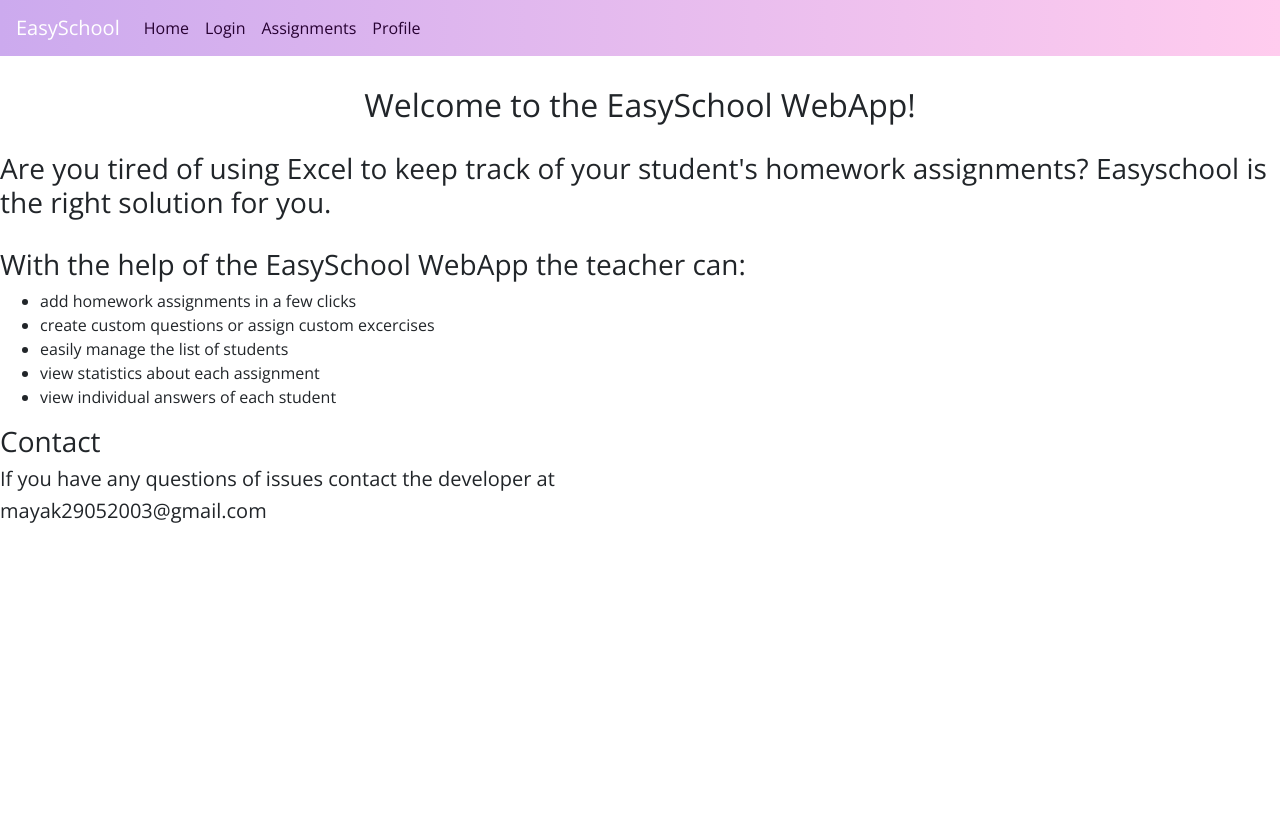
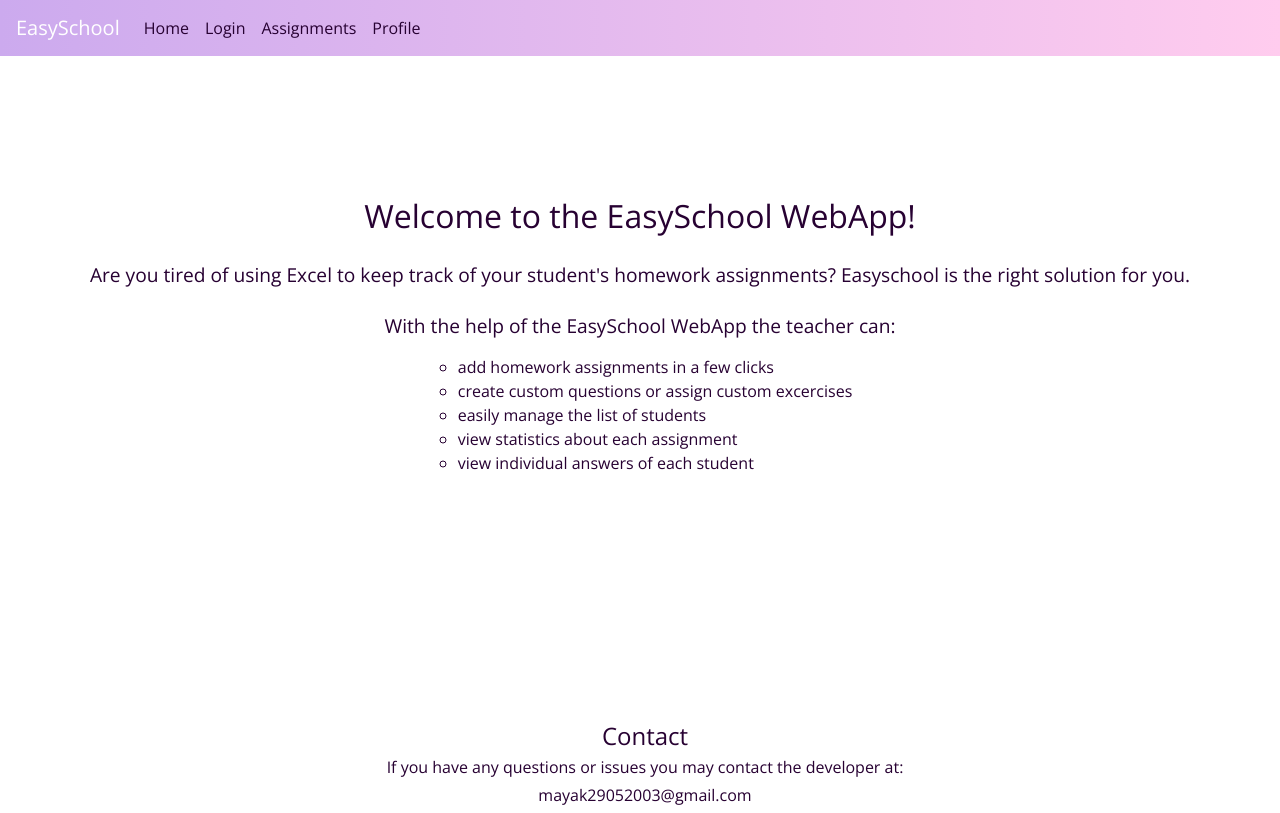
Before and after one commit to maiiaKey/EasySchool-frontend, a React (Create React App) app: page / in a window 1280 px wide. Built offline with nearby package versions, Linux system fonts and the light colour scheme.

Commit message:
fixing some bugs

```diff
--- a/src/Components/AddAss.js
+++ b/src/Components/AddAss.js
@@ -50,9 +50,10 @@ class AddAss extends React.Component {
         return(
             <div hidden id="buttonsBody">
                 <div>
-                    <h1>Add Add Assignment form here</h1>
+                    <h1 className="addAssTitle">Add New Assignment</h1>
                     <label htmlFor="mul_que">Choose the number of multiple choice questions: </label>
                     <input type="number" id="mul_que" name="mul_que" min="0" max="20" onChange={this.changeQuan}/><br />
+                    <input type='date' id="due_date" />
                     <input type="submit" value="Add Assignment" onClick={this.openAddQuest.bind(this)}/>
                 </div>
             </div>
--- a/src/Components/DisplayAssign.css
+++ b/src/Components/DisplayAssign.css
@@ -0,0 +1,13 @@
+.daMes {
+    padding-bottom: 3px;
+    padding-top: 2px;
+    color: #270132;
+    margin-left: 20%;
+    margin-right: 20%;
+    border-radius: 20px;
+    border-color: #270132;
+    border-width: 1px;
+    text-align: center;
+    margin-top: 3%;
+    background: linear-gradient(to left, rgb(204, 170, 238), rgb(255, 204, 238));
+}
--- a/src/Components/DisplayAssign.js
+++ b/src/Components/DisplayAssign.js
@@ -28,7 +28,7 @@ const DisplayAssign = ({ assignments, display, login, password, teacher })  => {
     }
     else return(
         <div>
-            <p>Please, log in.</p>
+            <h2 className="daMes">Please, log in.</h2>
         </div>
     );
 }
--- a/src/Containers/App.css
+++ b/src/Containers/App.css
@@ -2,19 +2,46 @@
   display: flex;
   flex-direction: column;
   font-family: 'Open Sans';
+  color: #270132;
+
 }
 
 .homepage-title {
-  margin-top: 30px;
+  margin-top: 11%;
   text-align: center;
+
 }
 
 .homepage-text {
   margin-top: 20px;
+  font-size: 1.2rem;
+  text-align: center;
+  margin-left: auto;
+  margin-right: auto;
 }
 
-.homepage-list {}
+.homepage-list {
+  margin-top: 10px;
+  list-style: circle;
+  font-size: 1rem;
+  text-align: start;
+  padding-left: 30px;
+  margin-left: auto;
+  margin-right: auto;
+}
 
 .homepage-footer {
+  margin-top: 18%;
+  align-self: center;
+  margin-left: 10px;
+  text-align: center;
 
 }
+
+.footer-title {
+  font-size: 1.5rem;
+}
+
+.footer-text {
+  font-size: 1rem;
+}
--- a/src/Containers/App.js
+++ b/src/Containers/App.js
@@ -1,6 +1,7 @@
 import React from 'react';
 import NavBar from '../Components/NavBar';
 import './App.css';
+import users from '../Components/users.js';
 
 
 class App extends React.Component {
@@ -18,13 +19,23 @@ class App extends React.Component {
     }
 
     componentDidUpdate() {
-      var flag=false;
-      if (this.state.login==="maiia" && this.state.password==="key")
-        flag=true;
-      if (this.state.teacher !== flag) {
-        this.setState({teacher: flag});
-      }
-      }
+      if (this.state.login !== "" && this.state.password !== ""){
+        const user = users.filter((user) => {
+          return (user.username===this.state.login && user.password===this.state.password)});
+        if (user.length === 0)
+        {
+          this.setState({login: '', password:""});
+          alert("Sorry, wrong username of password");
+        }
+        else {
+          const flag = user[0].teacher;
+          if (this.state.teacher !== flag)
+            this.setState({ teacher: flag });
+        }
+
+    }
+    }
+
 
 
 
@@ -55,9 +66,9 @@ class App extends React.Component {
               <li>view individual answers of each student</li>
             </ul>
             <div className="homepage-footer">
-            <h3>Contact</h3>
-            <h5>If you have any questions of issues contact the developer at</h5>
-            <h5>mayak29052003@gmail.com</h5>
+            <h3 className="footer-title">Contact</h3>
+            <h5 className="footer-text">If you have any questions or issues you may contact the developer at:</h5>
+            <h5 className="footer-text">mayak29052003@gmail.com</h5>
             </div>
           </div>
         </div>
--- a/src/Containers/Profile.css
+++ b/src/Containers/Profile.css
@@ -47,10 +47,6 @@ h1 {
 }
 
 .pfSpan {
-    border-style: solid;
-    border-width: 0.9px;
-    border-color:#270132;
-    border-radius: 5px;
     padding-left: 3px;
     padding-right: 3px;
     padding-bottom: 2px;
@@ -80,3 +76,18 @@ h1 {
     border-width: 1px;
     width: 119%;
 }
+
+
+.pfMes {
+    padding-bottom: 3px;
+    padding-top: 2px;
+    color: #270132;
+    margin-left: 20%;
+    margin-right: 20%;
+    border-radius: 20px;
+    border-color: #270132;
+    border-width: 1px;
+    text-align: center;
+    margin-top: 3%;
+    background: linear-gradient(to left, rgb(204, 170, 238), rgb(255, 204, 238));
+}
--- a/src/Containers/Profile.js
+++ b/src/Containers/Profile.js
@@ -127,12 +127,12 @@ class Profile extends React.Component {
           <div className="profile">
             <div className="box">
                 <h1 className="pfTitle">Your Profile</h1>
-                <span classNmae="pfSpan">{user[0].first_name+" "+user[0].last_name}</span><br/>
+                <span className="pfSpan">{user[0].first_name+" "+user[0].last_name}</span><br/>
                 <input id="changeName" className="pfBtn" type="submit" value="Edit Name" onClick={this.showTextField}></input>
                 <input hidden id="changeFN" type="text" placeholder='Type your new first name' /><br  id="br1" hidden />
                 <input hidden id="changeLN" type="text" placeholder='Type your new last name' />
                 <br/><input hidden id="submit1" className="pfBtn" type="submit" value="Change" onClick={this.changeValue}></input><br />
-                <span classNmae="pfSpan">{"Username: "+user[0].username}</span><br/>
+                <span className="pfSpan">{"Username: "+user[0].username}</span><br/>
                 <input id="changeUsername" className="pfBtn" type="submit" value="Edit Username" onClick={this.showTextField}></input>
                 <input id="changeUN" hidden type="text" placeholder='Type your new username' />
                 <input hidden id="submit2" className="pfBtn" type="submit" value="Change" onClick={this.changeValue}></input><br/>
@@ -157,7 +157,7 @@ class Profile extends React.Component {
                         teacher={this.state.teacher}
                 />
                 <link href="https://fonts.googleapis.com/css?family=Open+Sans&display=swap" rel="stylesheet"></link>
-                <h1>Please, log in.</h1>
+                <h2 className="pfMes">Please, log in.</h2>
         </div>
         );
     }
```
